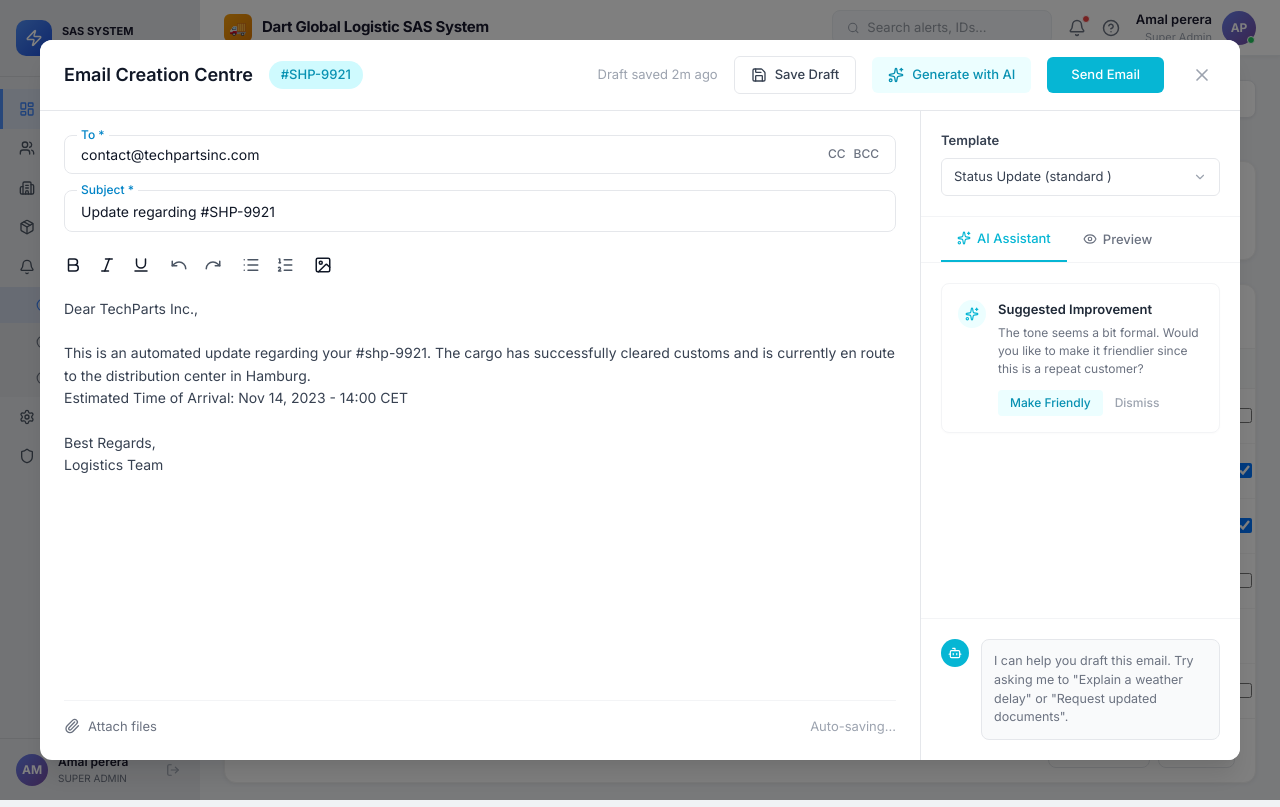
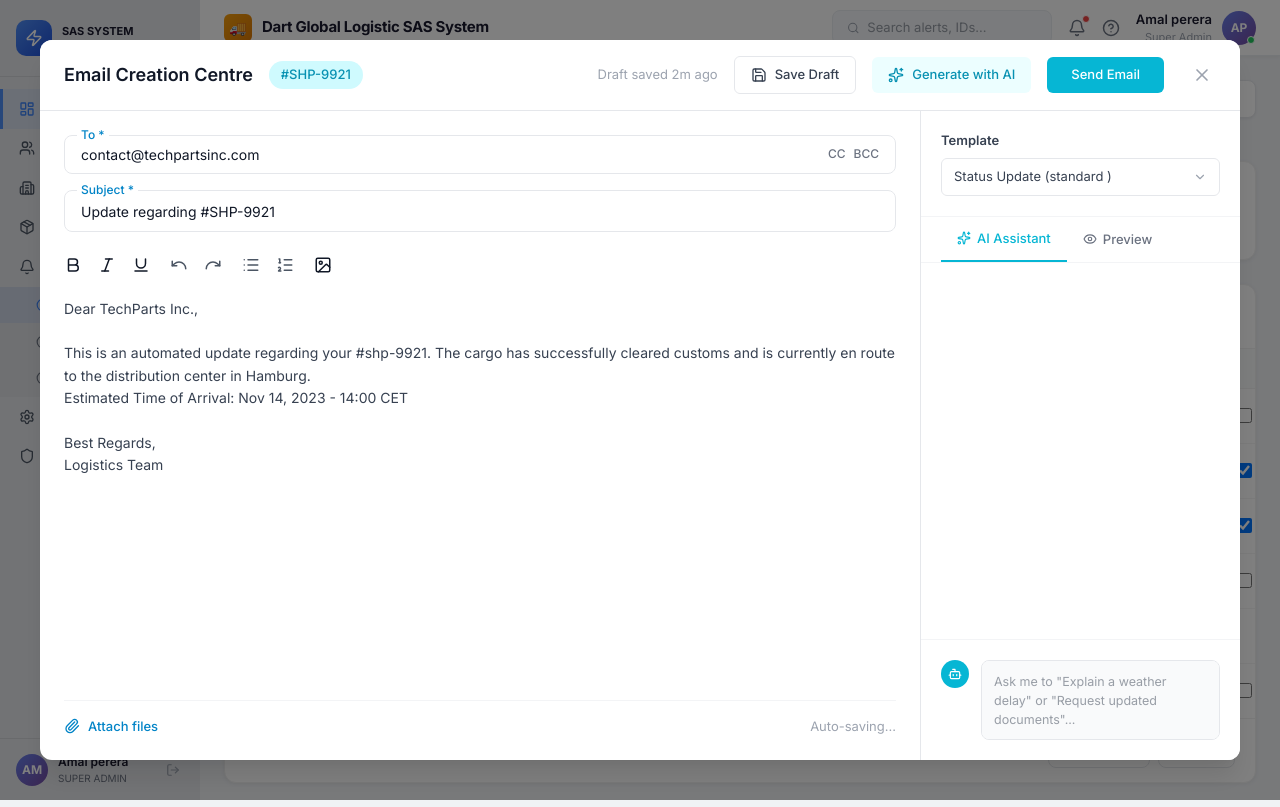
Before and after one commit to Nadeesha-Maduwantha/SAS_project, a Next.js app in the folder SAS/: page /super-user/alerts in a window 1280 px wide. Both pictures are taken after a click on the button 1212 px from the left and 415 px from the top of the page. Built offline with nearby package versions, Linux system fonts and the light colour scheme.

Commit message:
chore: update scripts in package.json and modify SAS components

```diff
--- a/SAS/components/EmailComposeModal.tsx
+++ b/SAS/components/EmailComposeModal.tsx
@@ -1,6 +1,6 @@
 'use client';
 
-import React from 'react';
+import React, { useState, useRef } from 'react';
 import {
     X, Save, Wand2, Send,
     Bold, Italic, Underline, Undo, Redo, List, ListOrdered, Image as ImageIcon,
@@ -15,6 +15,14 @@ interface EmailComposeModalProps {
 }
 
 export default function EmailComposeModal({ isOpen, onClose, alertData }: EmailComposeModalProps) {
+    const [attachments, setAttachments] = useState<File[]>([]);
+    const [aiInput, setAiInput] = useState('');
+    const [showCC, setShowCC] = useState(false);
+    const [showBCC, setShowBCC] = useState(false);
+    const [ccValue, setCcValue] = useState('');
+    const [bccValue, setBccValue] = useState('');
+    const fileInputRef = useRef<HTMLInputElement>(null);
+
     if (!isOpen) return null;
 
     const shipmentId = alertData?.id || 'Shipment #49201';
@@ -23,6 +31,17 @@ export default function EmailComposeModal({ isOpen, onClose, alertData }: EmailC
 
     const handleFormat = (command: string, value: string | null = null) => {
         document.execCommand(command, false, value || undefined);
+    };
+
+    const handleFileChange = (e: React.ChangeEvent<HTMLInputElement>) => {
+        if (e.target.files) {
+            const newFiles = Array.from(e.target.files);
+            setAttachments(prev => [...prev, ...newFiles]);
+        }
+    };
+
+    const removeAttachment = (index: number) => {
+        setAttachments(prev => prev.filter((_, i) => i !== index));
     };
 
     const handleAction = (e: React.MouseEvent, command: string, value: string | null = null) => {
@@ -152,11 +171,73 @@ export default function EmailComposeModal({ isOpen, onClose, alertData }: EmailC
                                     }}
                                 />
                                 <div style={{ display: 'flex', gap: '8px', color: '#6b7280', fontSize: '12px', fontWeight: 500 } as React.CSSProperties}>
-                                    <span style={{ cursor: 'pointer' }}>CC</span>
-                                    <span style={{ cursor: 'pointer' }}>BCC</span>
+                                    <span
+                                        onClick={() => setShowCC(!showCC)}
+                                        style={{ cursor: 'pointer', color: showCC ? '#0284c7' : 'inherit' }}
+                                    >
+                                        CC
+                                    </span>
+                                    <span
+                                        onClick={() => setShowBCC(!showBCC)}
+                                        style={{ cursor: 'pointer', color: showBCC ? '#0284c7' : 'inherit' }}
+                                    >
+                                        BCC
+                                    </span>
                                 </div>
                             </div>
                         </div>
+
+                        {/* CC Field */}
+                        {showCC && (
+                            <div style={{
+                                border: '1px solid #e5e7eb', borderRadius: '8px',
+                                padding: '8px 16px', marginBottom: '16px',
+                                position: 'relative'
+                            } as React.CSSProperties}>
+                                <span style={{
+                                    position: 'absolute', top: '-10px', left: '12px',
+                                    backgroundColor: 'white', padding: '0 4px',
+                                    fontSize: '12px', color: '#0284c7', fontWeight: 500
+                                } as React.CSSProperties}>CC</span>
+                                <input
+                                    type="text"
+                                    value={ccValue}
+                                    onChange={(e) => setCcValue(e.target.value)}
+                                    placeholder="Add CC recipients"
+                                    style={{
+                                        border: 'none', outline: 'none', width: '100%',
+                                        fontSize: '14px', color: '#111827',
+                                        backgroundColor: 'transparent'
+                                    }}
+                                />
+                            </div>
+                        )}
+
+                        {/* BCC Field */}
+                        {showBCC && (
+                            <div style={{
+                                border: '1px solid #e5e7eb', borderRadius: '8px',
+                                padding: '8px 16px', marginBottom: '16px',
+                                position: 'relative'
+                            } as React.CSSProperties}>
+                                <span style={{
+                                    position: 'absolute', top: '-10px', left: '12px',
+                                    backgroundColor: 'white', padding: '0 4px',
+                                    fontSize: '12px', color: '#0284c7', fontWeight: 500
+                                } as React.CSSProperties}>BCC</span>
+                                <input
+                                    type="text"
+                                    value={bccValue}
+                                    onChange={(e) => setBccValue(e.target.value)}
+                                    placeholder="Add BCC recipients"
+                                    style={{
+                                        border: 'none', outline: 'none', width: '100%',
+                                        fontSize: '14px', color: '#111827',
+                                        backgroundColor: 'transparent'
+                                    }}
+                                />
+                            </div>
+                        )}
 
                         {/* Subject Field */}
                         <div style={{
@@ -222,15 +303,55 @@ export default function EmailComposeModal({ isOpen, onClose, alertData }: EmailC
 
                         {/* Footer / Attachments */}
                         <div style={{
-                            display: 'flex', alignItems: 'center', justifyContent: 'space-between',
                             paddingTop: '16px', borderTop: '1px solid #f3f4f6',
-                            color: '#6b7280', fontSize: '13px'
                         } as React.CSSProperties}>
-                            <div style={{ display: 'flex', alignItems: 'center', gap: '8px', cursor: 'pointer' }}>
-                                <Paperclip size={16} />
-                                Attach files
+                            {attachments.length > 0 && (
+                                <div style={{ display: 'flex', flexWrap: 'wrap', gap: '8px', marginBottom: '12px' }}>
+                                    {attachments.map((file, idx) => (
+                                        <div key={idx} style={{
+                                            display: 'flex', alignItems: 'center', gap: '6px',
+                                            padding: '4px 10px', backgroundColor: '#f3f4f6',
+                                            borderRadius: '16px', fontSize: '12px', color: '#4b5563',
+                                            border: '1px solid #e5e7eb'
+                                        }}>
+                                            <Paperclip size={12} />
+                                            <span style={{ maxWidth: '150px', overflow: 'hidden', textOverflow: 'ellipsis', whiteSpace: 'nowrap' }}>
+                                                {file.name}
+                                            </span>
+                                            <button
+                                                onClick={() => removeAttachment(idx)}
+                                                style={{
+                                                    background: 'none', border: 'none', padding: 0,
+                                                    cursor: 'pointer', color: '#9ca3af',
+                                                    display: 'flex', alignItems: 'center'
+                                                }}
+                                            >
+                                                <X size={14} />
+                                            </button>
+                                        </div>
+                                    ))}
+                                </div>
+                            )}
+                            <div style={{
+                                display: 'flex', alignItems: 'center', justifyContent: 'space-between',
+                                color: '#6b7280', fontSize: '13px'
+                            } as React.CSSProperties}>
+                                <div
+                                    onClick={() => fileInputRef.current?.click()}
+                                    style={{ display: 'flex', alignItems: 'center', gap: '8px', cursor: 'pointer', color: '#0284c7', fontWeight: 500 }}
+                                >
+                                    <Paperclip size={16} />
+                                    Attach files
+                                    <input
+                                        type="file"
+                                        ref={fileInputRef}
+                                        onChange={handleFileChange}
+                                        style={{ display: 'none' }}
+                                        multiple
+                                    />
+                                </div>
+                                <span style={{ color: '#9ca3af' }}>Auto-saving...</span>
                             </div>
-                            <span style={{ color: '#9ca3af' }}>Auto-saving...</span>
                         </div>
                     </div>
 
@@ -279,43 +400,7 @@ export default function EmailComposeModal({ isOpen, onClose, alertData }: EmailC
                         {/* AI Content */}
                         <div style={{ padding: '20px', flex: 1, overflowY: 'auto' } as React.CSSProperties}>
 
-                            {/* Suggestion Card */}
-                            <div style={{
-                                border: '1px solid #f3f4f6', borderRadius: '8px',
-                                padding: '16px', marginBottom: '16px',
-                                boxShadow: '0 1px 2px rgba(0,0,0,0.02)'
-                            } as React.CSSProperties}>
-                                <div style={{ display: 'flex', gap: '12px' }}>
-                                    <div style={{
-                                        width: '28px', height: '28px', borderRadius: '50%',
-                                        backgroundColor: '#ecfeff', display: 'flex',
-                                        alignItems: 'center', justifyContent: 'center',
-                                        color: '#06b6d4', flexShrink: 0
-                                    }}>
-                                        <Sparkles size={14} />
-                                    </div>
-                                    <div>
-                                        <h4 style={{ fontSize: '13px', fontWeight: 600, color: '#1f2937', margin: '0 0 4px 0' }}>
-                                            Suggested Improvement
-                                        </h4>
-                                        <p style={{ fontSize: '12px', color: '#6b7280', lineHeight: '1.5', margin: '0 0 12px 0' }}>
-                                            The tone seems a bit formal. Would you like to make it friendlier since this is a repeat customer?
-                                        </p>
-                                        <div style={{ display: 'flex', gap: '12px' }}>
-                                            <button style={{
-                                                background: '#ecfeff', border: 'none',
-                                                color: '#0891b2', fontSize: '12px', fontWeight: 500,
-                                                padding: '4px 12px', borderRadius: '4px', cursor: 'pointer'
-                                            } as React.CSSProperties}>Make Friendly</button>
-                                            <button style={{
-                                                background: 'transparent', border: 'none',
-                                                color: '#9ca3af', fontSize: '12px', fontWeight: 500,
-                                                cursor: 'pointer'
-                                            } as React.CSSProperties}>Dismiss</button>
-                                        </div>
-                                    </div>
-                                </div>
-                            </div>
+
 
                         </div>
 
@@ -330,13 +415,18 @@ export default function EmailComposeModal({ isOpen, onClose, alertData }: EmailC
                                 }}>
                                     <Bot size={14} />
                                 </div>
-                                <div style={{
-                                    border: '1px solid #e5e7eb', borderRadius: '8px',
-                                    padding: '12px', fontSize: '12.5px', color: '#6b7280',
-                                    backgroundColor: '#f9fafb', lineHeight: '1.5'
-                                } as React.CSSProperties}>
-                                    I can help you draft this email. Try asking me to "Explain a weather delay" or "Request updated documents".
-                                </div>
+                                <textarea
+                                    value={aiInput}
+                                    onChange={(e) => setAiInput(e.target.value)}
+                                    placeholder='Ask me to "Explain a weather delay" or "Request updated documents"...'
+                                    style={{
+                                        border: '1px solid #e5e7eb', borderRadius: '8px',
+                                        padding: '12px', fontSize: '12.5px', color: '#374151',
+                                        backgroundColor: '#f9fafb', lineHeight: '1.5',
+                                        width: '100%', minHeight: '80px', outline: 'none',
+                                        resize: 'none', fontFamily: 'inherit'
+                                    } as React.CSSProperties}
+                                />
                             </div>
                         </div>
 
--- a/package.json
+++ b/package.json
@@ -4,6 +4,10 @@
   "description": "",
   "main": "index.js",
   "scripts": {
+    "dev": "npm run dev --prefix SAS",
+    "build": "npm run build --prefix SAS",
+    "start": "npm run start --prefix SAS",
+    "install:all": "npm install && npm install --prefix SAS",
     "test": "echo \"Error: no test specified\" && exit 1"
   },
   "repository": {
```
Also changed, not shown: SAS/components/AlertDetailsModal.tsx (+1 -10 lines).
